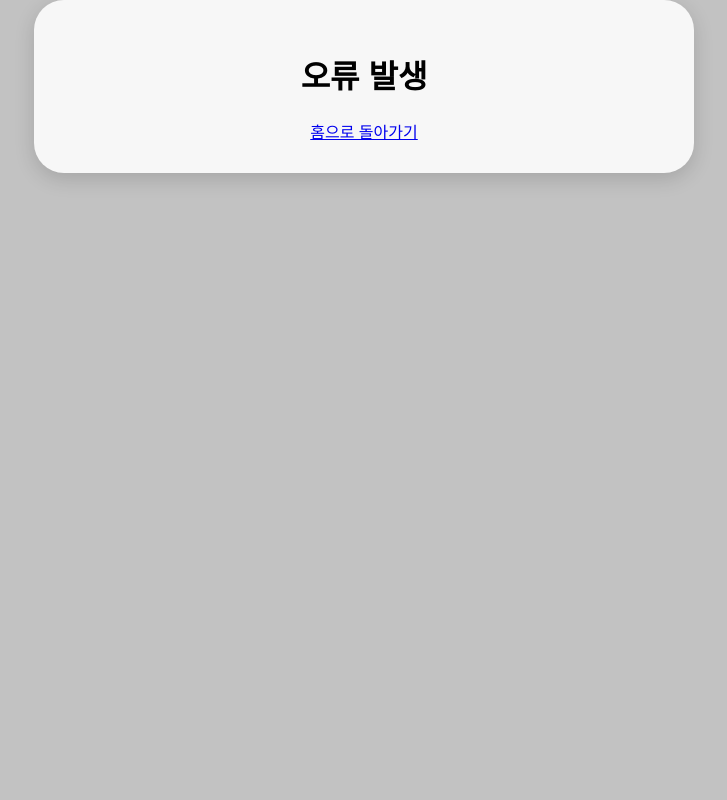
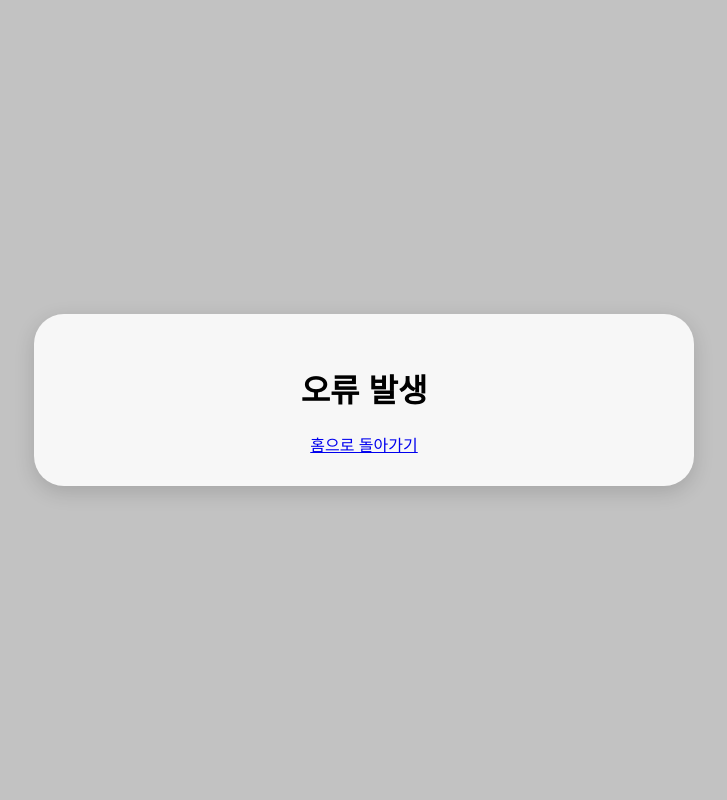
Before and after one commit to jhh6079/WeatherLookProject, a Flask app: template dbtest/templates/error.html in a window 1280 px wide. Shown: the whole page, without its empty margins (276-1003 px from the left). Run offline with Flask 3, Linux system fonts and the light colour scheme; the template is opened without the code that fills it, so the values that code supplies are empty.

```diff
--- a/testHong/dbtest/static/css/style.css
+++ b/testHong/dbtest/static/css/style.css
@@ -2,7 +2,7 @@
 body {
     display: flex;
     flex-direction: column; /* 수직 정렬 */
-    justify-content: flex-start; /* 컨텐츠가 상단부터 시작 */
+    justify-content: center; /* 컨텐츠가 상단부터 시작 */
     align-items: center; /* 가로 중앙 정렬 */
     min-height: 100vh; /* 화면 높이를 최소 높이로 설정 */
     margin: 0;
```
